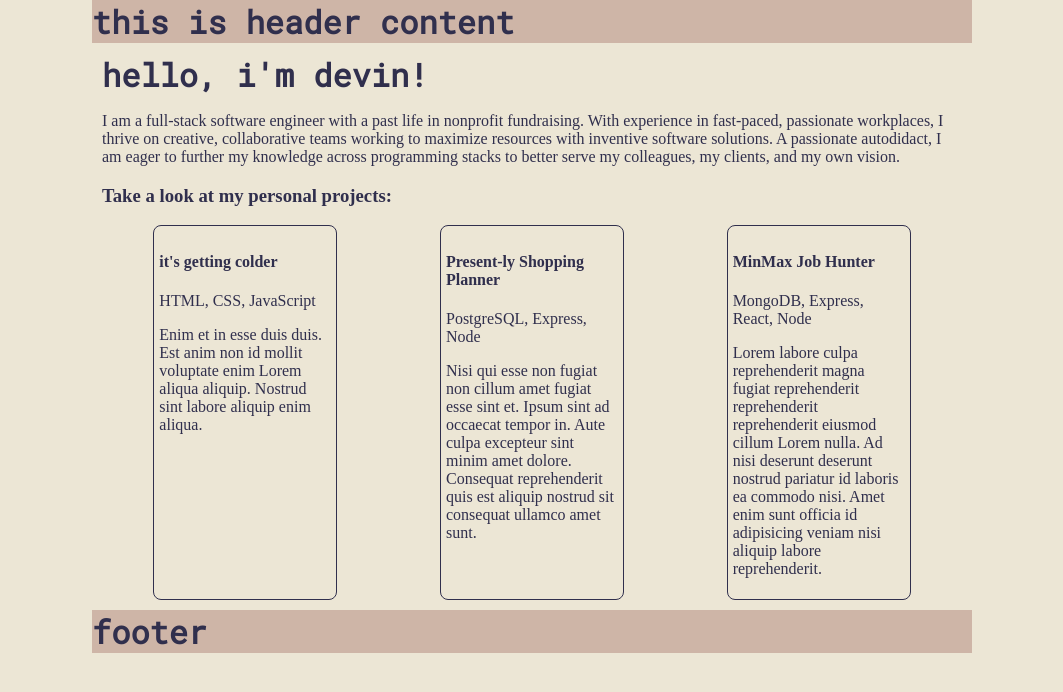
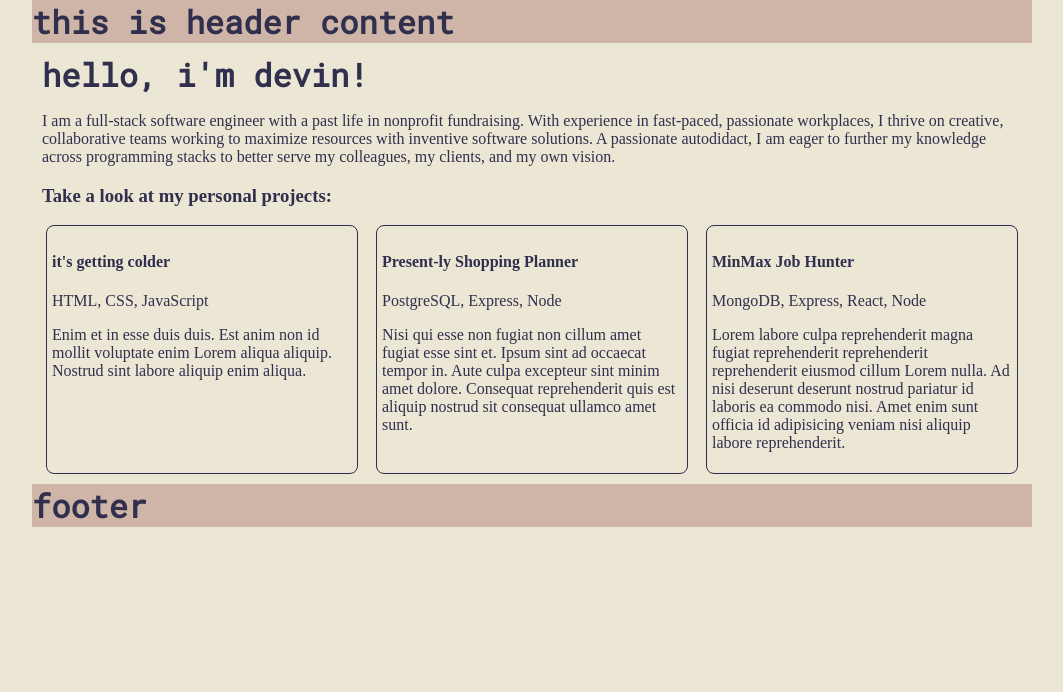
Before and after one commit to devinrbopp/personal-site, a React (Create React App) app: page / in a window 1280 px wide. Shown: the top 692 px of the page, without its empty margins (108-1171 px from the left). Built offline with nearby package versions, Linux system fonts and the light colour scheme.

Commit message:
adjusted styling

```diff
--- a/src/App.css
+++ b/src/App.css
@@ -3,7 +3,8 @@
 body {
   background: #ECE6D5;
   color: #302F4D;
-  margin: 0 200px;
+  margin: 0 auto;
+  max-width: 1000px;
   padding: 0;
   display: flex;
   flex-direction: column;
@@ -37,11 +38,13 @@ h1 {
 #projects {
   display: flex;
   justify-content: space-around;
+  gap: 10px;
+  flex-wrap: wrap;
 }
 
 .project-card {
-  width: 20%;
   border: #302F4D 1px solid;
+  width: 300px;
   border-radius: 8px;
   padding: 5px;
 }
```
